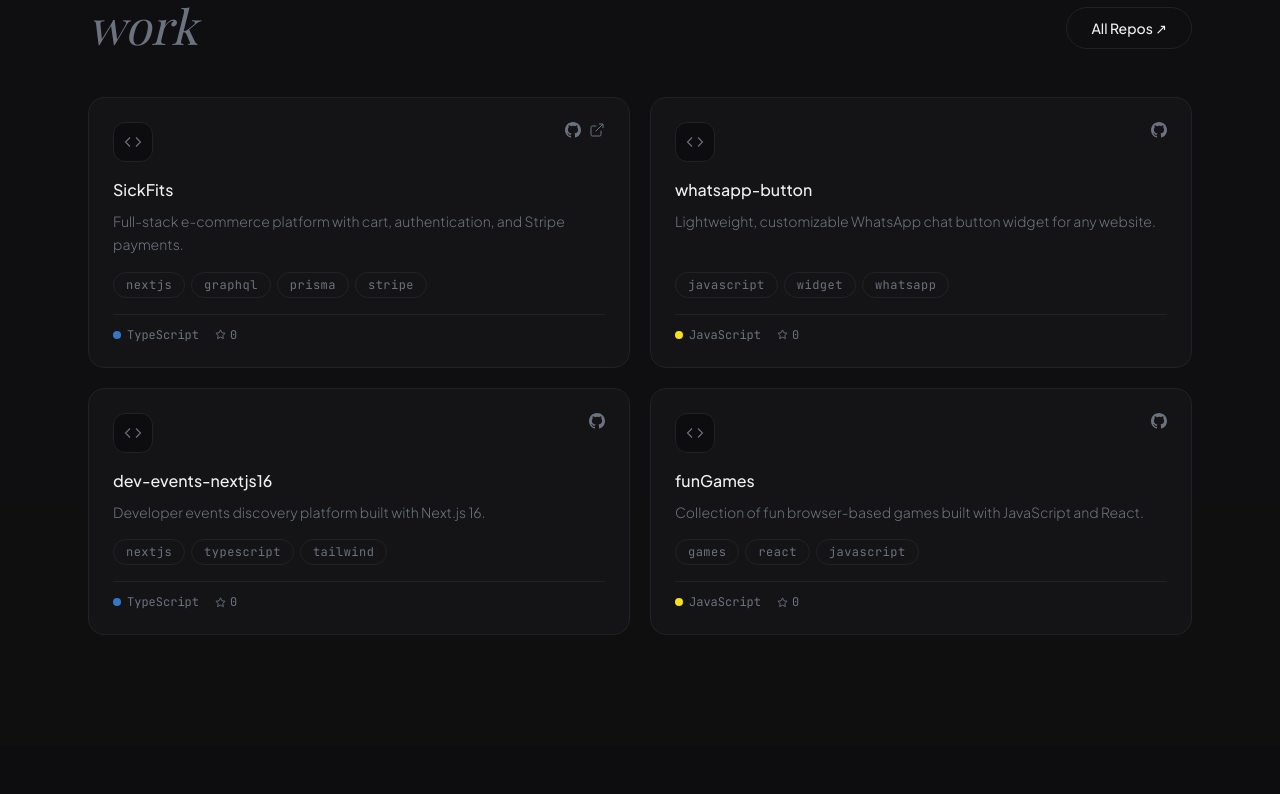
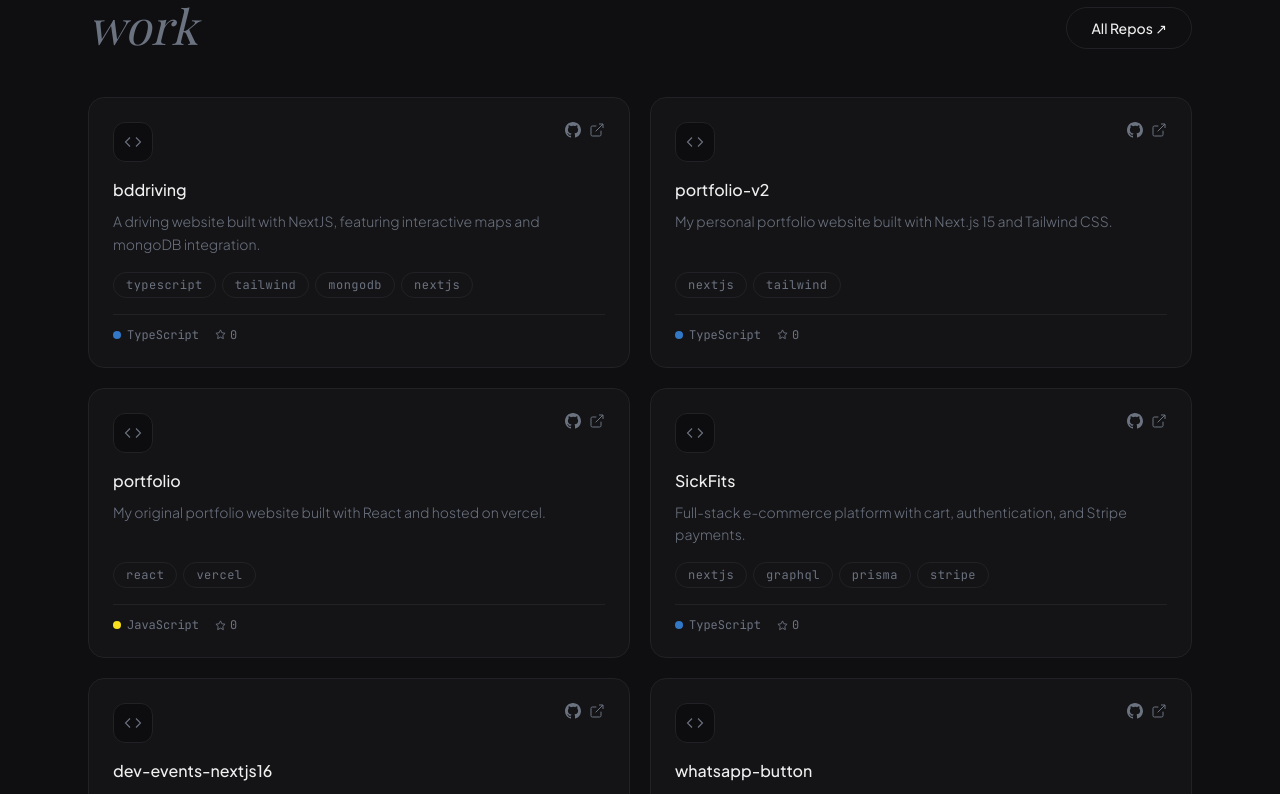
Before and after one commit to devkarasel/portfolio-v2, a Next.js app: page / in a window 1280 px wide. Shown: the part 1786-2580 px from the top of the page. Built offline with nearby package versions, Linux system fonts and the light colour scheme; no server answers; a web font is replaced by a local one.

Commit message:
fixed the projects cart problem

```diff
--- a/app/page.tsx
+++ b/app/page.tsx
@@ -10,9 +10,37 @@ import type { GitHubRepo } from '@/lib/github'
 
 const LIVE_URLS: Record<string, string> = {
   SickFits: 'https://sick-fits.vercel.app',
+  bddriving: 'https://bddriving.vercel.app',
+  portfoliov2: 'https://devrasel.vercel.app',
+  portfolio: 'https://devkarasel.vercel.app',
+  deveventsnextjs16: 'https://rasel-event.vercel.app',
+  whatsappButton: 'https://whatsapp-button.vercel.app',
+  funGames: 'https://fun-games.vercel.app',
+  decimalToBinary: 'http://devkarasel.github.io/decimalToBinary/'
 }
 
 const STATIC_DATA: Record<string, Partial<GitHubRepo>> = {
+  bddriving: {
+    name: 'bddriving', full_name: 'devkarasel/bddriving',
+    description: 'A driving website built with NextJS, featuring interactive maps and mongoDB integration.',
+    html_url: 'https://github.com/devkarasel/bddriving', homepage: 'https://bddriving.vercel.app',
+    language: 'TypeScript', stargazers_count: 0, forks_count: 0,
+    topics: ['typescript', 'tailwind', 'mongodb', 'nextjs', 'maps'], updated_at: new Date().toISOString(),
+  },
+  portfoliov2: {
+    name: 'portfolio-v2', full_name: 'devkarasel/portfolio-v2',
+    description: 'My personal portfolio website built with Next.js 15 and Tailwind CSS.',
+    html_url: 'https://github.com/devkarasel/portfolio-v2', homepage: 'https://devrasel.vercel.app',
+    language: 'TypeScript', stargazers_count: 0, forks_count: 0,
+    topics: ['nextjs', 'tailwind'], updated_at: new Date().toISOString(),
+  },
+  portfolio: {
+    name: 'portfolio', full_name: 'devkarasel/portfolio',
+    description: 'My original portfolio website built with React and hosted on vercel.',
+    html_url: 'https://github.com/devkarasel/portfolio', homepage: 'https://devkarasel.vercel.app',
+    language: 'JavaScript', stargazers_count: 0, forks_count: 0,
+    topics: ['react', 'vercel'], updated_at: new Date().toISOString(),
+  },
   SickFits: {
     name: 'SickFits', full_name: 'devkarasel/SickFits',
     description: 'Full-stack e-commerce platform with cart, authentication, and Stripe payments.',
@@ -20,30 +48,37 @@ const STATIC_DATA: Record<string, Partial<GitHubRepo>> = {
     language: 'TypeScript', stargazers_count: 0, forks_count: 0,
     topics: ['nextjs', 'graphql', 'prisma', 'stripe'], updated_at: new Date().toISOString(),
   },
-  'whatsapp-button': {
+  whatsappButton: {
     name: 'whatsapp-button', full_name: 'devkarasel/whatsapp-button',
     description: 'Lightweight, customizable WhatsApp chat button widget for any website.',
-    html_url: 'https://github.com/devkarasel/whatsapp-button', homepage: null,
+    html_url: 'https://github.com/devkarasel/whatsapp-button', homepage: 'https://whatsapp-button.vercel.app',
     language: 'JavaScript', stargazers_count: 0, forks_count: 0,
-    topics: ['javascript', 'widget', 'whatsapp'], updated_at: new Date().toISOString(),
+    topics: ['javascript', 'typescript', 'tailwind', 'widget', 'whatsapp'], updated_at: new Date().toISOString(),
   },
-  'dev-events-nextjs16': {
+  deveventsnextjs16: {
     name: 'dev-events-nextjs16', full_name: 'devkarasel/dev-events-nextjs16',
     description: 'Developer events discovery platform built with Next.js 16.',
-    html_url: 'https://github.com/devkarasel/dev-events-nextjs16', homepage: null,
+    html_url: 'https://github.com/devkarasel/dev-events-nextjs16', homepage: 'https://rasel-event.vercel.app',
     language: 'TypeScript', stargazers_count: 0, forks_count: 0,
     topics: ['nextjs', 'typescript', 'tailwind'], updated_at: new Date().toISOString(),
   },
   funGames: {
     name: 'funGames', full_name: 'devkarasel/funGames',
-    description: 'Collection of fun browser-based games built with JavaScript and React.',
-    html_url: 'https://github.com/devkarasel/funGames', homepage: null,
+    description: 'Collection of fun browser-based games built with JavaScript and React. Hosted in GitHub Pages.',
+    html_url: 'https://github.com/devkarasel/funGames', homepage: 'http://devkarasel.github.io/funGames/',
     language: 'JavaScript', stargazers_count: 0, forks_count: 0,
     topics: ['games', 'react', 'javascript'], updated_at: new Date().toISOString(),
   },
+  decimalToBinary: {
+    name: 'decimalToBinary', full_name: 'devkarasel/decimalToBinary',
+    description: 'A simple web app that converts decimal numbers to binary, built with JavaScript and hosted on GitHub Pages.',
+    html_url: 'https://github.com/devkarasel/decimalToBinary', homepage: 'http://devkarasel.github.io/decimalToBinary/',
+    language: 'JavaScript', stargazers_count: 0, forks_count: 0,
+    topics: ['javascript', 'css', 'html', 'web-app'], updated_at: new Date().toISOString(),
+  }
 }
 
-const PINNED = ['SickFits', 'whatsapp-button', 'dev-events-nextjs16', 'funGames']
+const PINNED = ['bddriving', 'portfoliov2', 'portfolio',  'SickFits', 'deveventsnextjs16', 'whatsappButton',  'funGames', 'decimalToBinary']
 
 async function getProjects(): Promise<GitHubRepo[]> {
   return Promise.all(
@@ -54,7 +89,7 @@ async function getProjects(): Promise<GitHubRepo[]> {
             Accept: 'application/vnd.github.v3+json',
             ...(process.env.GITHUB_TOKEN ? { Authorization: `Bearer ${process.env.GITHUB_TOKEN}` } : {}),
           },
-          next: { revalidate: 3600 },
+          next: { revalidate: 0 },
         })
         if (!res.ok) throw new Error(`${res.status}`)
         const data: GitHubRepo = await res.json()
--- a/components/Projects.tsx
+++ b/components/Projects.tsx
@@ -17,8 +17,12 @@ function ProjectCard({ repo, index }: { repo: GitHubRepo; index: number }) {
   return (
     <div
       ref={ref}
-      className={`reveal ${inView ? 'visible' : ''} group bg-surface border border-border rounded-2xl p-6 flex flex-col gap-4 hover:border-accent/30 transition-all duration-300`}
+      className={`reveal ${inView ? 'visible' : ''} group bg-surface border border-border rounded-2xl p-6 flex flex-col gap-4 hover:border-accent/30 transition-all duration-300 cursor-pointer`}
       style={{ transitionDelay: `${index * 100}ms` }}
+      onClick={() => {
+        const url = repo.homepage || repo.html_url
+        if (url) window.open(url, '_blank', 'noopener,noreferrer')
+      }}
     >
       {/* Header */}
       <div className="flex items-start justify-between">
@@ -28,15 +32,27 @@ function ProjectCard({ repo, index }: { repo: GitHubRepo; index: number }) {
           </svg>
         </div>
         <div className="flex gap-2">
-          <a href={repo.html_url} target="_blank" rel="noopener noreferrer"
-            className="text-muted hover:text-text transition-colors" aria-label="GitHub">
+          <a
+            href={repo.html_url}
+            target="_blank"
+            rel="noopener noreferrer"
+            className="text-muted hover:text-text transition-colors relative z-10"
+            aria-label="GitHub"
+            onClick={(e) => e.stopPropagation()}
+          >
             <svg width="16" height="16" viewBox="0 0 24 24" fill="currentColor">
               <path d="M12 0C5.37 0 0 5.373 0 12c0 5.302 3.438 9.8 8.207 11.387.6.113.793-.26.793-.577v-2.234c-3.338.726-4.033-1.416-4.033-1.416-.546-1.387-1.333-1.756-1.333-1.756-1.089-.745.083-.729.083-.729 1.205.084 1.839 1.237 1.839 1.237 1.07 1.834 2.807 1.304 3.492.997.107-.775.418-1.305.762-1.604-2.665-.305-5.467-1.334-5.467-5.931 0-1.311.469-2.381 1.236-3.221-.124-.303-.535-1.524.117-3.176 0 0 1.008-.322 3.301 1.23A11.509 11.509 0 0112 5.803c1.02.005 2.047.138 3.006.404 2.291-1.552 3.297-1.23 3.297-1.23.653 1.653.242 2.874.118 3.176.77.84 1.235 1.911 1.235 3.221 0 4.609-2.807 5.624-5.479 5.929.43.372.823 1.102.823 2.222v3.293c0 .319.192.694.801.576C20.566 21.797 24 17.3 24 12c0-6.627-5.373-12-12-12z"/>
             </svg>
           </a>
           {repo.homepage && (
-            <a href={repo.homepage} target="_blank" rel="noopener noreferrer"
-              className="text-muted hover:text-accent transition-colors" aria-label="Live">
+            <a
+              href={repo.homepage}
+              target="_blank"
+              rel="noopener noreferrer"
+              className="text-muted hover:text-accent transition-colors relative z-10"
+              aria-label="Live"
+              onClick={(e) => e.stopPropagation()}
+            >
               <svg width="16" height="16" viewBox="0 0 24 24" fill="none" stroke="currentColor" strokeWidth="1.5">
                 <path d="M18 13v6a2 2 0 01-2 2H5a2 2 0 01-2-2V8a2 2 0 012-2h6"/>
                 <polyline points="15 3 21 3 21 9"/><line x1="10" y1="14" x2="21" y2="3"/>
```
